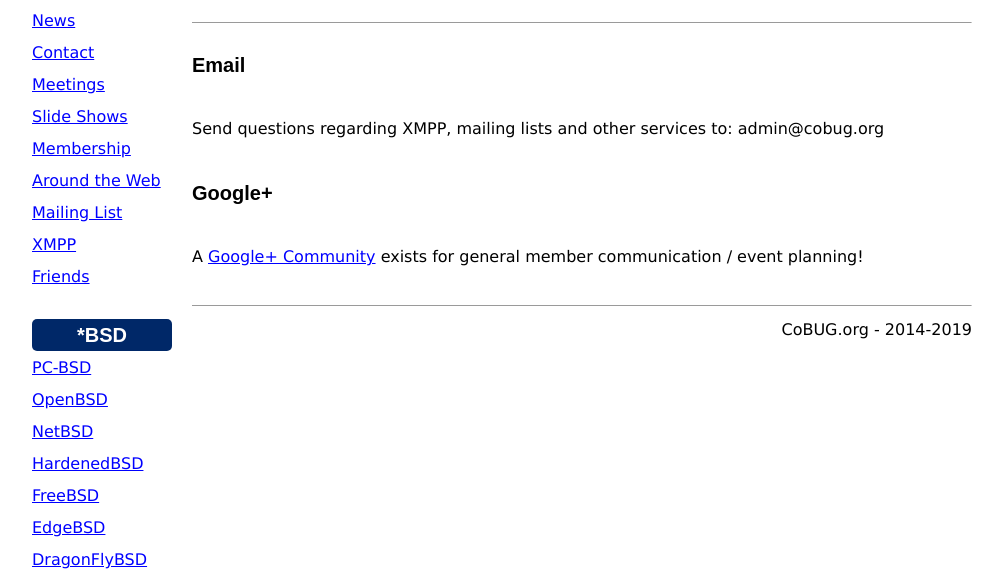
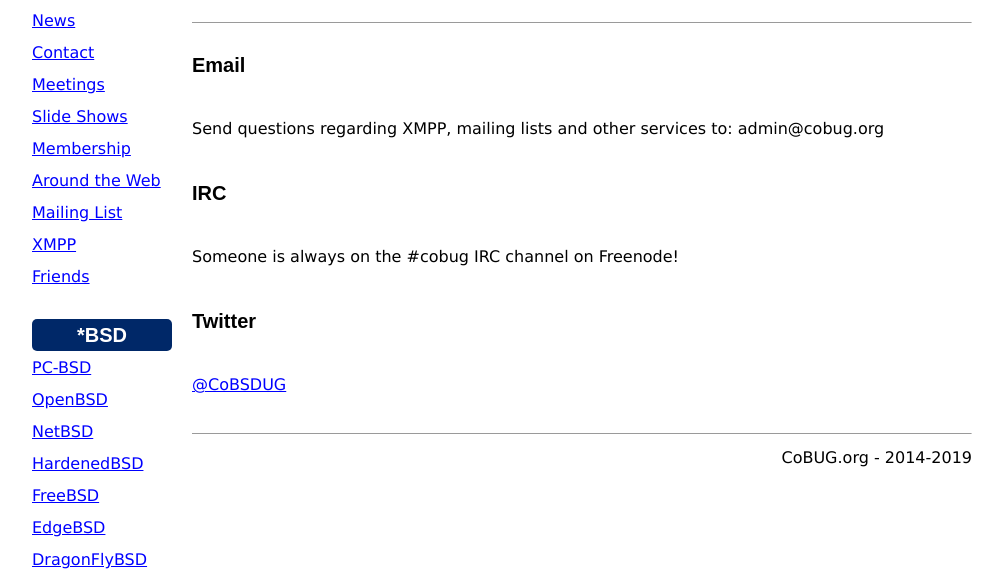
Before and after one commit to CoBUG/website, a PHP site: page /contact.php in a window 1280 px wide. Shown: the part 258-834 px from the top of the page, without its empty margins (138-1140 px from the left). Run offline with PHP 8.4, Linux system fonts and the light colour scheme.

Commit message:
remove g+, add mention to twitter and irc

```diff
--- a/contact.php
+++ b/contact.php
@@ -8,8 +8,10 @@ include('header.php');
             <h3 class="h3">Email</h3>
             <p class="p">Send questions regarding XMPP, mailing lists and other services to: admin@cobug.org</p>
             <p class="p"></p>
-            <h3 class="h3">Google+</h3>
-            <p class="p">A <a href="https://plus.google.com/u/0/communities/112224531372695972083"class="link"data-ajax="false">Google+ Community</a> exists for general member communication / event planning!</p>
+            <h3 class="h3">IRC</h3>
+            <p class="p">Someone is always on the #cobug IRC channel on Freenode!</p>
+            <h3 class="h3">Twitter</h3>
+            <p class="p"><a href="https://twitter.com/cobsdug">@CoBSDUG</a></p>
 <?php
 include('footer.php');
 ?>
```
